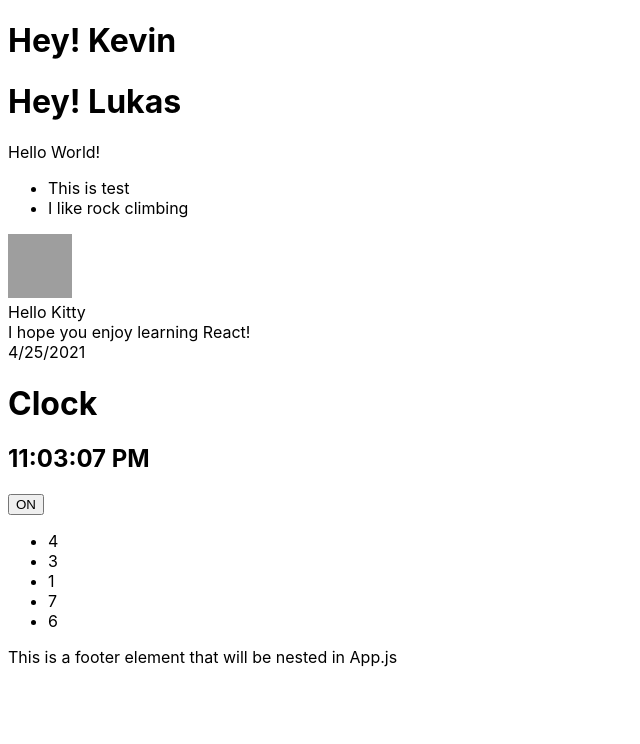
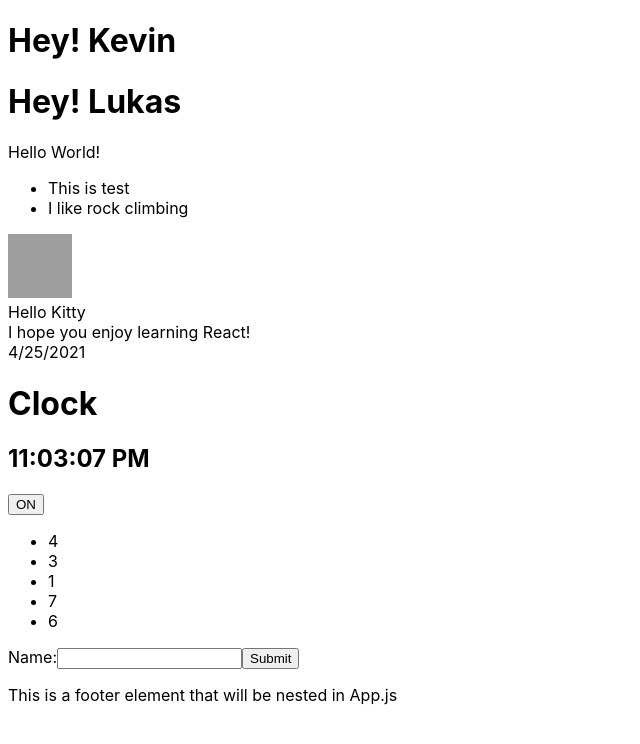
Before and after one commit to ktapia576/react-playground, a React (Create React App) app: page / in a window 1280 px wide. Shown: the top 744 px of the page, without its empty margins (0-640 px from the left). Built offline with nearby package versions, Linux system fonts and the light colour scheme; grey boxes are pictures that could not be loaded.

Commit message:
Add NameForm component

```diff
--- a/src/App.js
+++ b/src/App.js
@@ -4,6 +4,7 @@
 import Clock from "./Clock";
 import Toggle from "./Toggle";
 import NumberList from "./NumberList";
+import NameForm from "./NameForm";
 import Footer from "./Footer";
 
 function App() {
@@ -16,6 +17,7 @@
       <Clock />
       <Toggle />
       <NumberList numbers={numbers} />
+      <NameForm />
       <Footer />
     </div>
   );
--- /dev/null
+++ b/src/NameForm.js
@@ -0,0 +1,34 @@
+import React from "react";
+
+class NameForm extends React.Component {
+    constructor(props){
+        super(props);
+        this.state = {value: ''};
+
+        this.handleChange =this.handleChange.bind(this);
+        this.handleSubmit =this.handleSubmit.bind(this);
+    }
+
+    handleChange(event){
+        this.setState({value: event.target.value});
+    }
+
+    handleSubmit(event){
+        alert('A name was submitted: ' + this.state.value);
+        event.preventDefault();
+    }
+
+    render() {
+        return (
+            <form onSubmit={this.handleSubmit}>
+                <label>
+                    Name:
+                    <input type="text" value={this.state.value} onChange={this.handleChange} />
+                </label>
+                <input type="submit" value="Submit" />
+            </form>
+        );
+    }
+}
+
+export default NameForm;
```
